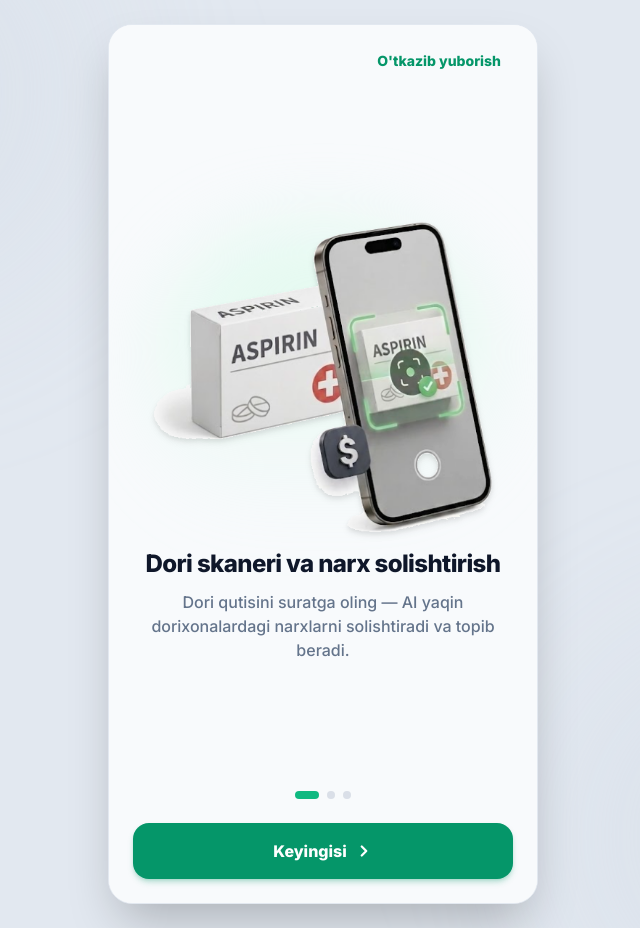
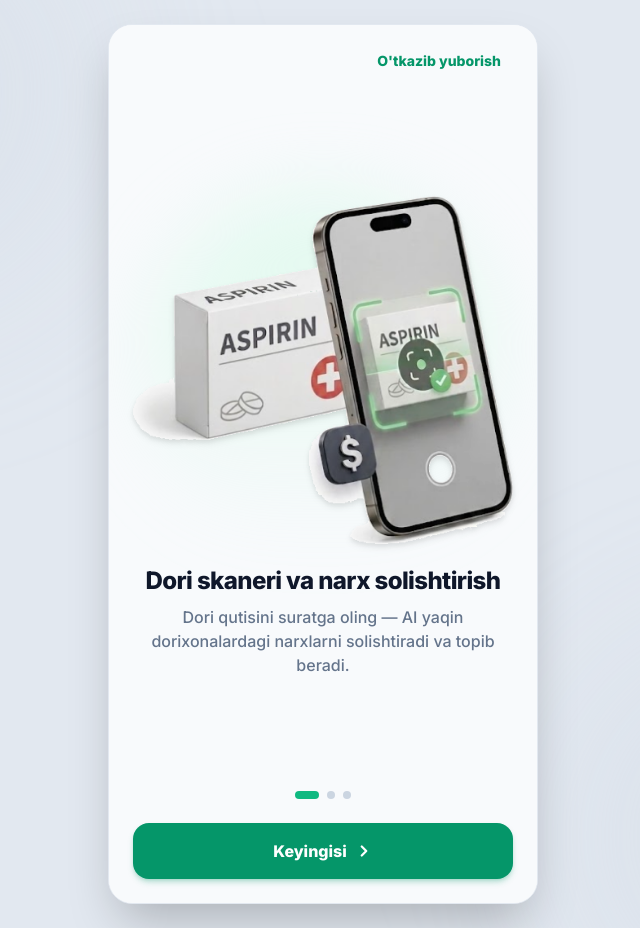
Before and after one commit to bexruz-web/PharmaAI, a React (Vite) app: page /onboarding in a window 1280 px wide. Shown: the whole page, without its empty margins (317-957 px from the left). Built offline with nearby package versions, Linux system fonts and the light colour scheme.

Commit message:
perf(ui): optimize onboarding flow with preloaded assets, 180ms instant transitions, 2 scale step enlarged illustrations, and top-right skip button on Screen 3

```diff
--- a/src/pages/Onboarding.tsx
+++ b/src/pages/Onboarding.tsx
@@ -1,5 +1,5 @@
 // src/pages/Onboarding.tsx
-import React, { useState } from 'react'
+import React, { useState, useEffect } from 'react'
 import { useNavigate } from 'react-router-dom'
 import { motion, AnimatePresence } from 'framer-motion'
 import { useTranslation } from 'react-i18next'
@@ -13,49 +13,40 @@
   illustration: React.ReactNode
 }
 
-// Step 1 Illustration: 3D Phone scanning ASPIRIN box with soft floor shadow
+// Step 1 Illustration: 3D Phone scanning ASPIRIN box (Enlarged by 2 scale steps)
 const DrugScannerMockupIllustration = () => (
-  <div className="w-full max-w-[325px] sm:max-w-[365px] h-[275px] sm:h-[310px] flex items-center justify-center relative mx-auto overflow-visible">
+  <div className="w-full max-w-[370px] sm:max-w-[430px] h-[315px] sm:h-[365px] flex items-center justify-center relative mx-auto overflow-visible">
     {/* Soft ambient background glow */}
     <div className="absolute inset-0 bg-gradient-to-b from-emerald-100/60 to-transparent dark:from-emerald-950/20 dark:to-transparent rounded-full blur-2xl -z-10 transform scale-95" />
-    <motion.img
+    <img
       src="/assets/onboarding-scanner.png"
       alt="Drug Scanner Mockup"
-      initial={{ scale: 0.94, y: 4 }}
-      animate={{ scale: 1, y: 0 }}
-      transition={{ duration: 0.5, ease: 'easeOut' }}
       className="w-full h-full object-contain filter drop-shadow-md select-none pointer-events-none"
     />
   </div>
 )
 
-// Step 2 Illustration: Audio Guide Phone Mockup with Voice Waveform Widget
+// Step 2 Illustration: Audio Guide Phone Mockup with Voice Waveform Widget (Enlarged by 2 scale steps)
 const AudioGuideMockupIllustration = () => (
-  <div className="w-full max-w-[325px] sm:max-w-[365px] h-[275px] sm:h-[310px] flex items-center justify-center relative mx-auto overflow-visible">
+  <div className="w-full max-w-[370px] sm:max-w-[430px] h-[315px] sm:h-[365px] flex items-center justify-center relative mx-auto overflow-visible">
     {/* Soft ambient background glow */}
     <div className="absolute inset-0 bg-gradient-to-b from-emerald-100/60 to-transparent dark:from-emerald-950/20 dark:to-transparent rounded-full blur-2xl -z-10 transform scale-95" />
-    <motion.img
+    <img
       src="/assets/onboarding-audio-guide.png"
       alt="Audio Guide Mockup"
-      initial={{ scale: 0.94, y: 4 }}
-      animate={{ scale: 1, y: 0 }}
-      transition={{ duration: 0.5, ease: 'easeOut' }}
       className="w-full h-full object-contain filter drop-shadow-md select-none pointer-events-none"
     />
   </div>
 )
 
-// Step 3 Illustration: Pharma AI Chat Phone Mockup with Soft Blended Floor Shadow
+// Step 3 Illustration: Pharma AI Chat Phone Mockup (Enlarged by 2 scale steps)
 const ChatMockupIllustration = () => (
-  <div className="w-full max-w-[325px] sm:max-w-[365px] h-[275px] sm:h-[310px] flex items-center justify-center relative mx-auto overflow-visible">
+  <div className="w-full max-w-[370px] sm:max-w-[430px] h-[315px] sm:h-[365px] flex items-center justify-center relative mx-auto overflow-visible">
     {/* Soft ambient background glow */}
     <div className="absolute inset-0 bg-gradient-to-b from-emerald-100/60 to-transparent dark:from-emerald-950/20 dark:to-transparent rounded-full blur-2xl -z-10 transform scale-95" />
-    <motion.img
+    <img
       src="/assets/onboarding-chat.png"
       alt="Pharma AI Chat Mockup"
-      initial={{ scale: 0.94, y: 4 }}
-      animate={{ scale: 1, y: 0 }}
-      transition={{ duration: 0.5, ease: 'easeOut' }}
       className="w-full h-full object-contain filter drop-shadow-md select-none pointer-events-none"
     />
   </div>
@@ -91,6 +82,19 @@
   const [current, setCurrent] = useState(0)
   const [direction, setDirection] = useState(1)
 
+  // Asset preloading & memory caching for instant zero-lag transitions
+  useEffect(() => {
+    const assetsToPreload = [
+      '/assets/onboarding-scanner.png',
+      '/assets/onboarding-audio-guide.png',
+      '/assets/onboarding-chat.png',
+    ]
+    assetsToPreload.forEach((src) => {
+      const img = new Image()
+      img.src = src
+    })
+  }, [])
+
   const translate = (key: string) => tI18n(key) || (tStore as any)[key] || key
 
   const goTo = (index: number) => {
@@ -114,32 +118,28 @@
 
   const slide = SLIDES[current]
 
+  // Ultra-fast, responsive 180ms screen transition variants
   const variants = {
-    enter: (dir: number) => ({ x: dir > 0 ? '100%' : '-100%', opacity: 0 }),
+    enter: (dir: number) => ({ x: dir > 0 ? '40%' : '-40%', opacity: 0 }),
     center: { x: 0, opacity: 1 },
-    exit:  (dir: number) => ({ x: dir > 0 ? '-100%' : '100%', opacity: 0 }),
+    exit:  (dir: number) => ({ x: dir > 0 ? '-40%' : '40%', opacity: 0 }),
   }
 
   return (
     <div className="h-full w-full flex flex-col bg-slate-50 dark:bg-[#121212] overflow-hidden relative justify-between pt-4 pb-6 px-6 transition-colors duration-200">
-      {/* 1. Top Header: Green "O'tkazib yuborish" (Skip) text action on top-right */}
+      {/* 1. Top Header: Green text button "O'tkazib yuborish" explicitly present on ALL screens (1, 2, and 3) */}
       <div className="relative z-20 flex items-center justify-end h-10 w-full max-w-sm sm:max-w-md mx-auto shrink-0">
-        {current < SLIDES.length - 1 && (
-          <motion.button
-            initial={{ opacity: 0 }}
-            animate={{ opacity: 1 }}
-            whileTap={{ scale: 0.95 }}
-            onClick={handleSkip}
-            className="text-emerald-600 dark:text-emerald-400 hover:text-emerald-700 dark:hover:text-emerald-300 text-sm font-extrabold px-3 py-1.5 btn-touch transition-colors"
-          >
-            {translate('skip')}
-          </motion.button>
-        )}
+        <button
+          onClick={handleSkip}
+          className="text-emerald-600 dark:text-emerald-400 hover:text-emerald-700 dark:hover:text-emerald-300 text-sm font-extrabold px-3 py-1.5 btn-touch transition-colors"
+        >
+          {translate('skip')}
+        </button>
       </div>
 
-      {/* 2. Central Content Block shifted DOWNWARDS with increased top padding & breathing room */}
-      <div className="relative z-10 flex-1 flex flex-col items-center justify-center pt-5 sm:pt-7 pb-2">
-        <AnimatePresence custom={direction} mode="wait">
+      {/* 2. Central Content Block: Enlarged central illustrations (scaled UP by 2 steps) & centered typography */}
+      <div className="relative z-10 flex-1 flex flex-col items-center justify-center pt-2 pb-2">
+        <AnimatePresence custom={direction} mode="wait" initial={false}>
           <motion.div
             key={current}
             custom={direction}
@@ -147,17 +147,17 @@
             initial="enter"
             animate="center"
             exit="exit"
-            transition={{ type: 'spring', damping: 25, stiffness: 220 }}
+            transition={{ duration: 0.18, ease: [0.25, 1, 0.5, 1] }}
             className="flex flex-col items-center text-center w-full max-w-sm sm:max-w-md mx-auto"
           >
-            {/* Visual Illustration Mockup with soft blended floor shadow */}
-            <div className="mb-4 flex items-center justify-center w-full overflow-visible">
+            {/* Visual Illustration Mockup (Enlarged by 2 scale steps) */}
+            <div className="mb-3 flex items-center justify-center w-full overflow-visible">
               {slide.illustration}
             </div>
 
             {/* Typography Block */}
             <div className="w-full max-w-sm sm:max-w-md px-2 flex flex-col items-center">
-              <h2 className="text-xl sm:text-2xl font-extrabold text-slate-900 dark:text-white mb-2.5 text-center leading-snug tracking-tight">
+              <h2 className="text-xl sm:text-2xl font-extrabold text-slate-900 dark:text-white mb-2 text-center leading-snug tracking-tight">
                 {translate(slide.titleKey)}
               </h2>
               <p className="text-sm sm:text-base text-slate-500 dark:text-slate-400 font-medium leading-relaxed text-center w-full max-w-xs sm:max-w-sm">
@@ -173,15 +173,12 @@
         {/* 3 Pagination Dots (Active dot highlighted in accent green) */}
         <div className="flex items-center justify-center gap-2 mb-1">
           {SLIDES.map((_, i) => (
-            <motion.button
+            <button
               key={i}
               onClick={() => goTo(i)}
-              animate={{
-                width: i === current ? 24 : 8,
-                backgroundColor: i === current ? '#10B981' : 'rgba(148,163,184,0.3)',
-              }}
-              className="h-2 rounded-full cursor-pointer"
-              transition={{ type: 'spring', damping: 20 }}
+              className={`h-2 rounded-full transition-all duration-200 cursor-pointer ${
+                i === current ? 'w-6 bg-emerald-500' : 'w-2 bg-slate-300 dark:bg-zinc-700'
+              }`}
             />
           ))}
         </div>
```
